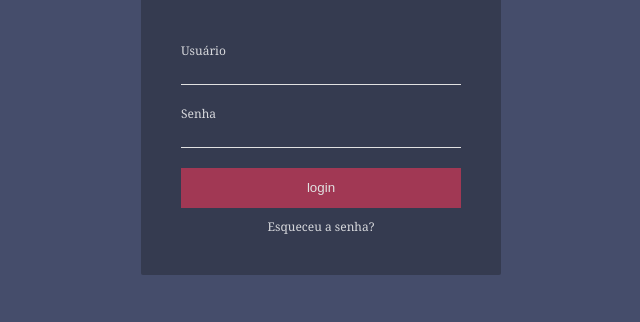
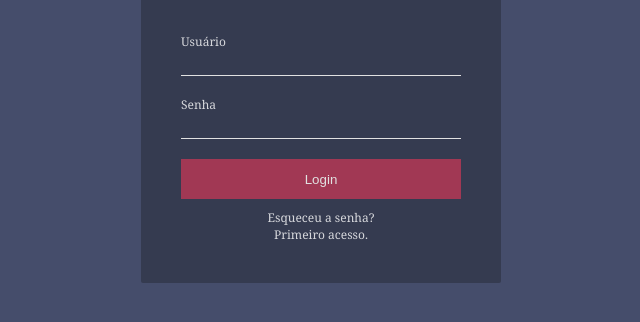
Before and after one commit to anapaulacostacurta-ifpr/jogoTabuleiroHibrido, a plain HTML site: page index.html in a window 1280 px wide. Shown: the part 320-642 px from the top of the page, without its empty margins (319-959 px from the left). Drawn offline with Linux system fonts and the light colour scheme.

Commit message:
Update index.html

```diff
--- a/index.html
+++ b/index.html
@@ -50,9 +50,10 @@
 
                 <div class="card-footer">
 
-                    <input type="submit" value="login" class="submit">
+                    <button type="submit" value="login" class="submit">Login</button>
 
                     <a href="#" class="recuperar_senha">Esqueceu a senha?</a>
+                    <a href="#" class="cadastro_usuaria">Primeiro acesso.</a>
 
                 </div>
 
```
